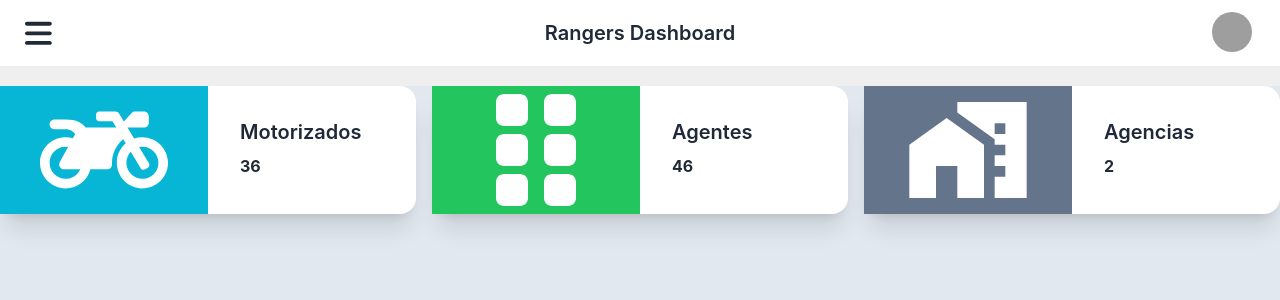
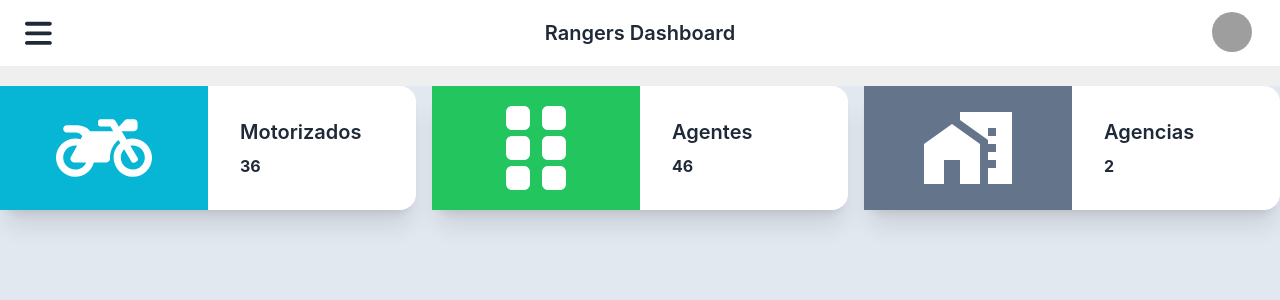
Before and after one commit to Frankmarc1/panelrangers, a Next.js app: page /dashboard/estadisticas in a window 1280 px wide. Shown: the top 300 px of the page. Built offline with nearby package versions, Linux system fonts and the light colour scheme; grey boxes are pictures that could not be loaded.

Commit message:
se arreglo los tamaños de los iconos en estadisticas

```diff
--- a/src/pages/dashboard/estadisticas/index.tsx
+++ b/src/pages/dashboard/estadisticas/index.tsx
@@ -1,15 +1,13 @@
-import Image from "next/image";
 import { FaMotorcycle, FaGripVertical } from "react-icons/fa";
 import { MdHomeWork } from "react-icons/md";
 import { Dashboard } from "../../../layout/Dashboard/Dashboard";
-import { Navbar } from "../../../layout/Dashboard/components/Navbar";
 const Statistics = () => {
   return (
     <Dashboard>
       <section className='bg-slate-200 h-full'>
         <div className='container m-auto md:grid md:grid-cols-2 md:gap-4 xl:grid xl:grid-cols-3 xl:gap-4 mt-5'>
           <div className='card card-side bg-base-100 shadow-xl grid grid-cols-2 mb-4'>
-            <div className='w-full text-[8rem] bg-blue grid items-center place-content-center bg-cyan-500 text-white'>
+            <div className='w-full text-[6rem] bg-blue grid items-center place-content-center bg-cyan-500 text-white'>
               <FaMotorcycle />
             </div>
             <div className='card-body'>
@@ -19,7 +17,7 @@ const Statistics = () => {
           </div>
 
           <div className='card card-side bg-base-100 shadow-xl grid grid-cols-2 mb-4'>
-            <div className='w-full text-[8rem] bg-blue grid items-center place-content-center bg-green-500 text-white'>
+            <div className='w-full text-[6rem] bg-blue grid items-center place-content-center bg-green-500 text-white'>
               <FaGripVertical />
             </div>
             <div className='card-body'>
@@ -29,7 +27,7 @@ const Statistics = () => {
           </div>
 
           <div className='card card-side bg-base-100 shadow-xl grid grid-cols-2 mb-4'>
-            <div className='w-full text-[8rem] bg-blue grid items-center place-content-center bg-slate-500 text-white'>
+            <div className='w-full text-[6rem] bg-blue grid items-center place-content-center bg-slate-500 text-white'>
               <MdHomeWork />
             </div>
             <div className='card-body'>
```
